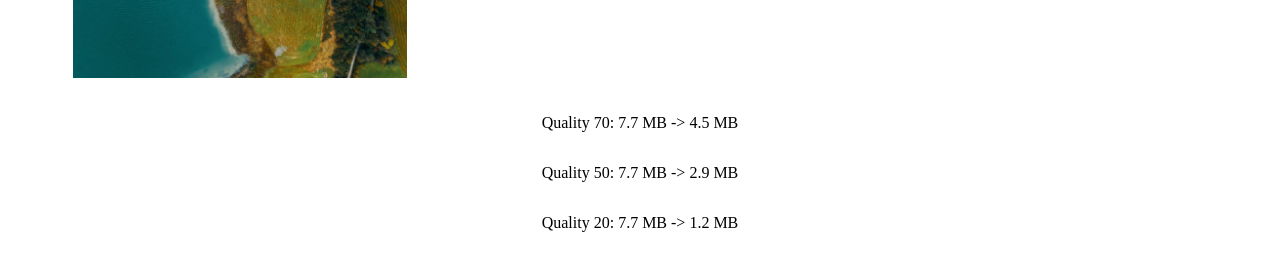
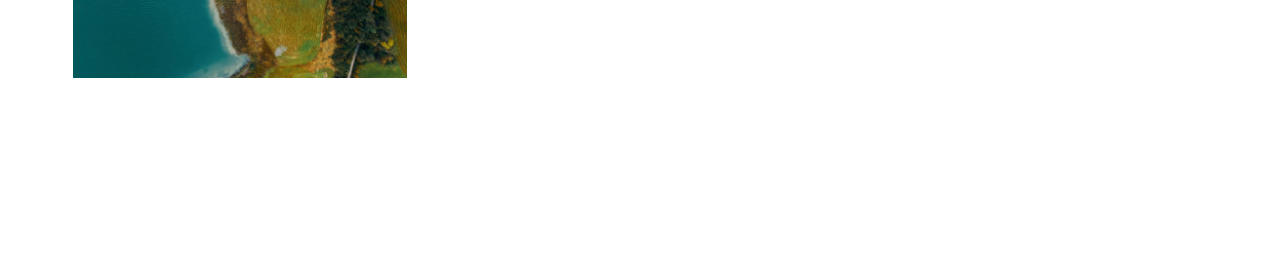
Before and after one commit to mejdej93/image-optimization, a website built with webpack: page src/index.html in a window 1280 px wide. Shown: the part 442-712 px from the top of the page. Built offline with nearby package versions, Linux system fonts and the light colour scheme.

Commit message:
Update README.md

```diff
--- a/src/index.html
+++ b/src/index.html
@@ -28,11 +28,5 @@
         </a>
       </div>
     </div>
-
-    <div class="info">
-      <p>Quality 70: 7.7 MB -> 4.5 MB</p>
-      <p>Quality 50: 7.7 MB -> 2.9 MB</p>
-      <p>Quality 20: 7.7 MB -> 1.2 MB</p>
-    </div>
   </body>
 </html>
--- a/src/main.css
+++ b/src/main.css
@@ -9,11 +9,6 @@ body {
   justify-content: center;
   padding: 20px;
 }
-.info {
-  display: flex;
-  flex-direction: column;
-  align-items: center;
-}
 
 .image {
   max-width: 400px;
```
Also changed, not shown: README.md.
